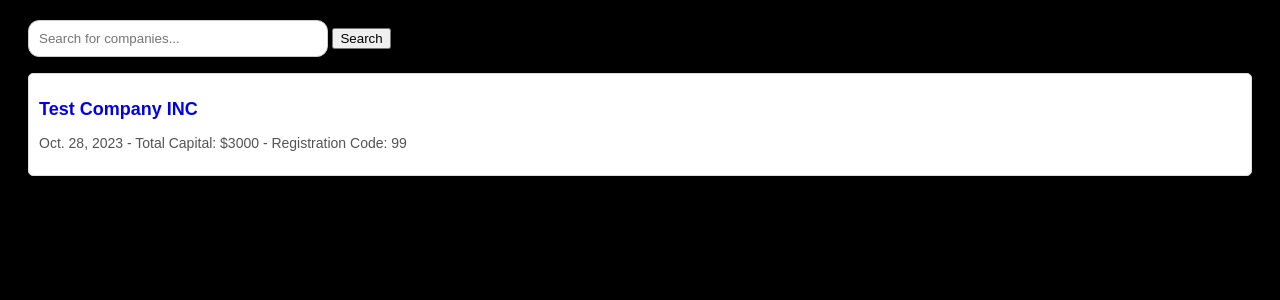
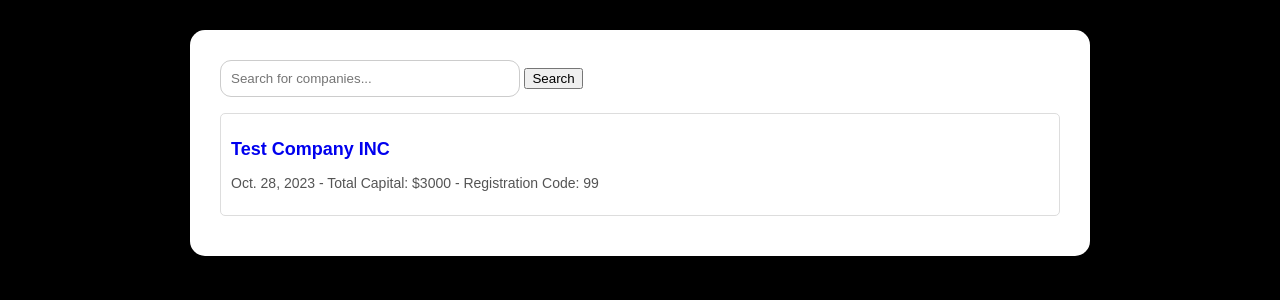
Before and after one commit to SLanberg/PyBiz-Business-Entity-Management, a Django app: page /company_list in a window 1280 px wide. Shown: the part 59-359 px from the top of the page. Run offline with Django 4.2, Linux system fonts and the light colour scheme; data comes from the database, SQL or seed files in the repository.

Commit message:
Add small changes

```diff
--- a/main/static/css/company_list.css
+++ b/main/static/css/company_list.css
@@ -1,5 +1,11 @@
 .search-results {
-    margin: 20px;
+    margin: 30px auto;
+    padding: 30px;
+    background: #fff;
+    box-shadow: 1px 1px 5px rgba(0, 0, 0, 0.1);
+    border-radius: 15px;
+    max-width: 840px;
+
 }
 
 .search-result {
--- a/main/static/css/establish-company.css
+++ b/main/static/css/establish-company.css
@@ -1,10 +1,10 @@
 form {
-    max-width: 400px;
-    margin: 50px auto;
+    max-width: 840px;
+    margin: 30px auto;
     padding: 30px;
     background: #fff;
     box-shadow: 1px 1px 5px rgba(0, 0, 0, 0.1);
-    border-radius: 5px;
+    border-radius: 15px;
 }
 
 .form-container label {
```
